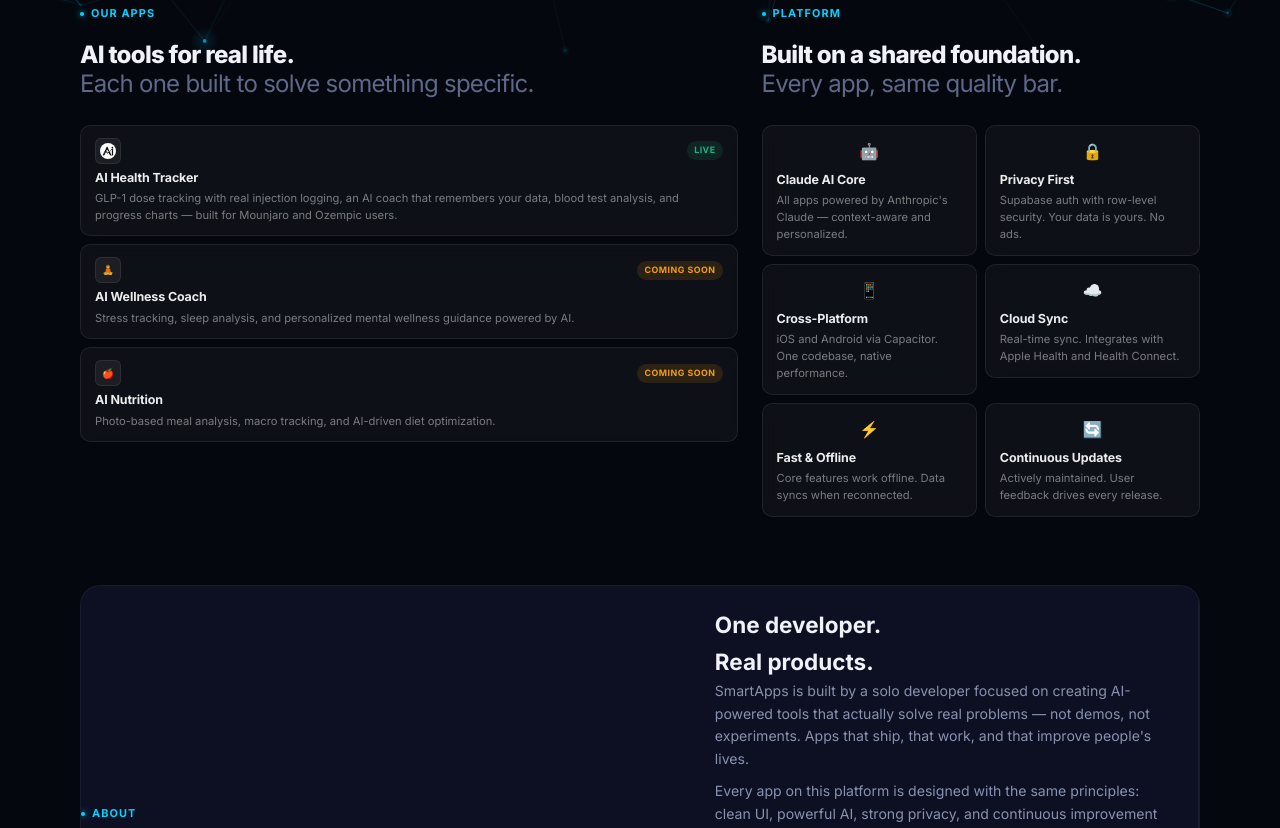
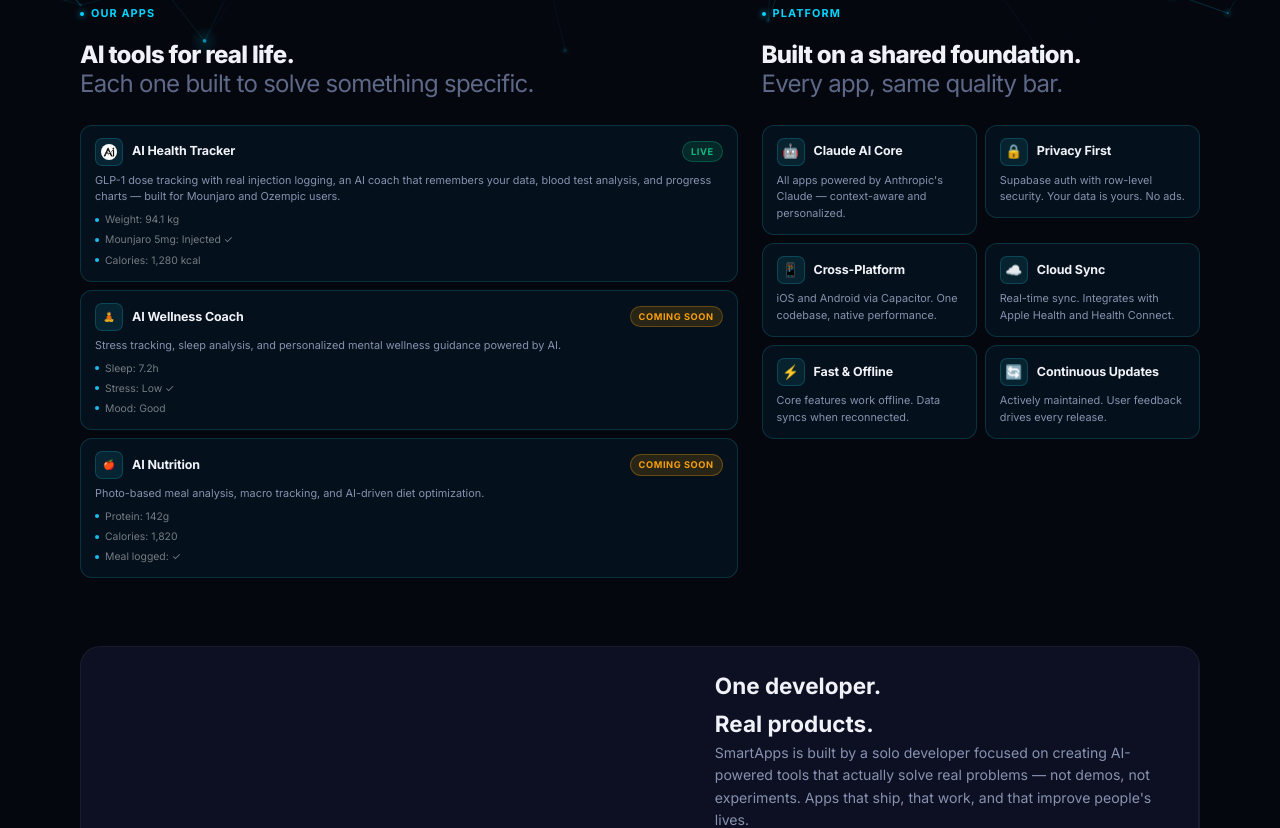
Before and after one commit to Sabbasromania-ai/mysmartapp-site, a React (Vite) app: page / in a window 1280 px wide. Shown: the part 740-1568 px from the top of the page. Built offline with nearby package versions, Linux system fonts and the light colour scheme.

Commit message:
fix: unified compact-card = exact hac style, same bg/border/rows on all cards

```diff
--- a/src/components/AppPreview.tsx
+++ b/src/components/AppPreview.tsx
@@ -22,8 +22,10 @@
           { icon: '🔄', title: 'Continuous Updates', desc: 'Actively maintained. User feedback drives every release.' },
         ].map((p, i) => (
           <div key={p.title} className="compact-card" style={{ animationDelay: `${i * 0.06}s` }}>
-            <div className="cc-icon cc-icon--emoji">{p.icon}</div>
-            <div className="cc-title">{p.title}</div>
+            <div className="cc-top">
+              <span className="cc-icon">{p.icon}</span>
+              <span className="cc-name">{p.title}</span>
+            </div>
             <div className="cc-desc">{p.desc}</div>
           </div>
         ))}
--- a/src/components/Features.tsx
+++ b/src/components/Features.tsx
@@ -231,10 +231,18 @@
               <span className="cc-icon">
                 <AppIcon app={app} size={16} />
               </span>
-              <span className="cc-tag" style={{ color: app.tagColor, background: app.tagBg }}>{app.tag}</span>
+              <span className="cc-name">{app.name}</span>
+              <span className={`cc-tag ${app.tag === 'Live' ? 'cc-tag-live' : 'cc-tag-soon'}`}>{app.tag}</span>
             </div>
-            <div className="cc-title">{app.name}</div>
             <div className="cc-desc">{app.short}</div>
+            <div className="cc-rows">
+              {app.phone.slice(0, 3).map(r => (
+                <div key={r.label} className="cc-row">
+                  <span className="cc-dot" />
+                  <span>{r.label}: {r.value}</span>
+                </div>
+              ))}
+            </div>
           </div>
         ))}
       </div>
--- a/src/index.css
+++ b/src/index.css
@@ -1545,73 +1545,90 @@
   gap: 8px;
 }
 
-/* ===== UNIFIED COMPACT CARD (glass style) — used by BOTH columns ===== */
+/* ===== UNIFIED COMPACT CARD — exact same style as .hac hero cards ===== */
 .compact-card {
-  background: rgba(255, 255, 255, 0.04);
-  border: 1px solid rgba(255, 255, 255, 0.08);
-  border-radius: 10px;
+  background: rgba(14, 165, 233, 0.06);
+  border: 1px solid rgba(34, 211, 238, 0.18);
+  border-radius: 12px;
   padding: 12px 14px;
+  cursor: pointer;
+  transition: transform 0.25s ease, box-shadow 0.25s ease, border-color 0.25s ease;
   display: flex;
   flex-direction: column;
-  gap: 4px;
-  position: relative;
-  overflow: hidden;
-  cursor: pointer;
-  transition: background 0.22s ease, border-color 0.22s ease, transform 0.22s ease;
-  backdrop-filter: blur(10px);
-  -webkit-backdrop-filter: blur(10px);
+  gap: 6px;
 }
 .compact-card:hover,
 .compact-card--hovered {
-  background: rgba(255, 255, 255, 0.07);
-  border-color: rgba(255, 255, 255, 0.14);
-  transform: translateY(-2px);
-}
-
-/* Icon row with optional tag */
+  transform: scale(1.02) translateY(-2px);
+  box-shadow: 0 0 28px rgba(34, 211, 238, 0.25);
+  border-color: rgba(34, 211, 238, 0.45);
+}
+
 .cc-top {
   display: flex;
   align-items: center;
-  justify-content: space-between;
-  margin-bottom: 2px;
+  gap: 9px;
 }
 .cc-icon {
-  width: 26px; height: 26px;
-  border-radius: 6px;
-  background: rgba(255, 255, 255, 0.06);
-  border: 1px solid rgba(255, 255, 255, 0.08);
+  width: 28px; height: 28px;
+  border-radius: 7px;
+  background: rgba(34, 211, 238, 0.1);
+  border: 1px solid rgba(34, 211, 238, 0.2);
   display: flex;
   align-items: center;
   justify-content: center;
+  font-size: 0.85rem;
   flex-shrink: 0;
-  font-size: 0.85rem;
-}
-.cc-icon--emoji {
-  width: auto; height: auto;
-  background: none;
-  border: none;
-  font-size: 1rem;
-  margin-bottom: 4px;
+}
+.cc-name {
+  font-size: 0.78rem;
+  font-weight: 700;
+  color: var(--text);
+  letter-spacing: -0.01em;
+  line-height: 1.3;
 }
 .cc-tag {
-  font-size: 0.55rem;
+  font-size: 0.58rem;
   font-weight: 700;
   letter-spacing: 0.06em;
   text-transform: uppercase;
-  padding: 2px 7px;
+  padding: 2px 8px;
   border-radius: 100px;
-}
-.cc-title {
-  font-size: 0.78rem;
-  font-weight: 700;
-  color: rgba(255, 255, 255, 0.92);
-  letter-spacing: -0.01em;
-  line-height: 1.3;
+  display: inline-block;
+  margin-left: auto;
+}
+.cc-tag-live {
+  background: rgba(16,185,129,0.15);
+  color: #10b981;
+  border: 1px solid rgba(16,185,129,0.3);
+}
+.cc-tag-soon {
+  background: rgba(245,158,11,0.15);
+  color: #f59e0b;
+  border: 1px solid rgba(245,158,11,0.3);
 }
 .cc-desc {
-  font-size: 0.7rem;
-  color: rgba(255, 255, 255, 0.45);
-  line-height: 1.5;
+  font-size: 0.68rem;
+  color: var(--muted2);
+  line-height: 1.55;
+}
+.cc-rows {
+  display: flex;
+  flex-direction: column;
+  gap: 3px;
+}
+.cc-row {
+  display: flex;
+  align-items: center;
+  gap: 6px;
+  font-size: 0.65rem;
+  color: rgba(255,255,255,0.45);
+}
+.cc-dot {
+  width: 4px; height: 4px;
+  border-radius: 50%;
+  background: linear-gradient(135deg, #0ea5e9, #22d3ee);
+  flex-shrink: 0;
 }
 
 /* Responsive: stack on smaller screens */
```
